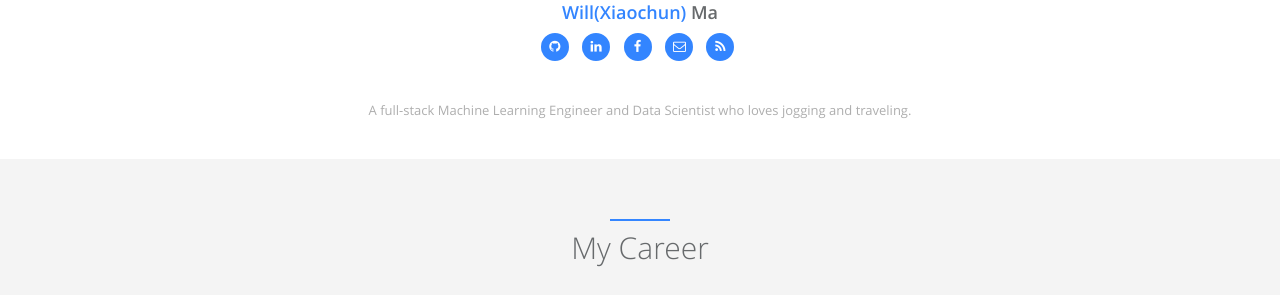
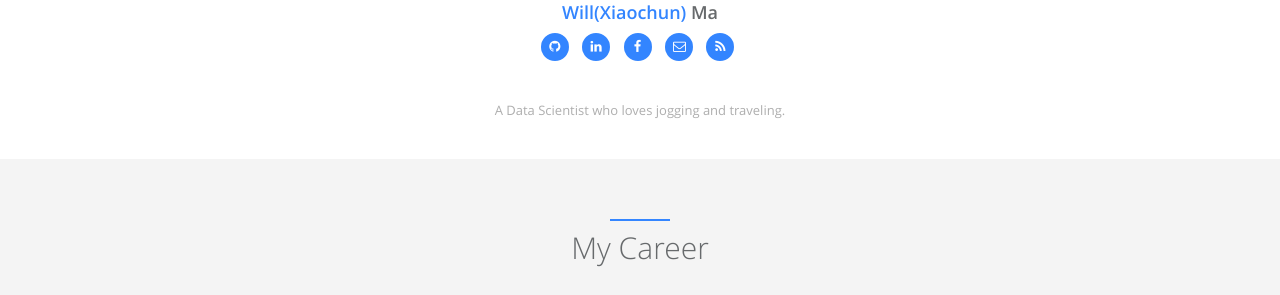
Before and after one commit to mxc19912008/previous-site, a Jekyll site: the page built from index.html, in a window 1280 px wide and 900 px high, scrolled down 568 px. Shown: the part 159-454 px from the top of the window. Built offline with Jekyll 4.4.1, drawn with Linux system fonts in a browser that asks for light colours.

Commit message:
Update _config.yml

```diff
--- a/_config.yml
+++ b/_config.yml
@@ -28,7 +28,7 @@ author: # change following line to your infomation.
   skill_icon2:
     - name: fa-linux
     - name: icon-apache
-  desc: A full-stack Machine Learning Engineer and Data Scientist who loves jogging and traveling.
+  desc: A Data Scientist who loves jogging and traveling.
 
 # comment
 disqus:  # if you wanna comment feature, go to https://disqus.com/ to get your configuration; if not, comment following two lines.
```
